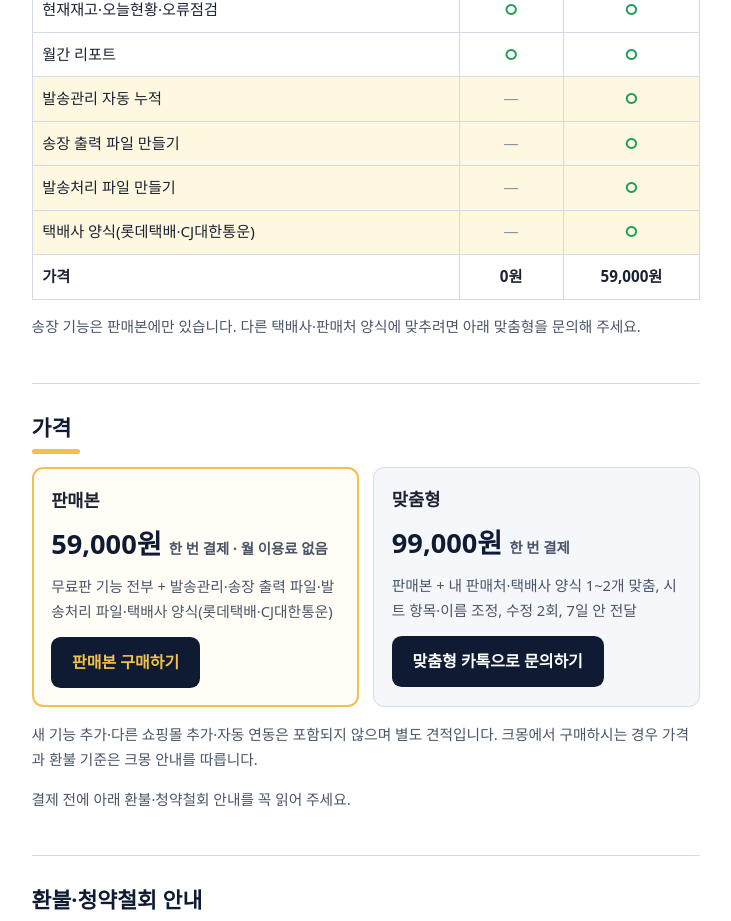
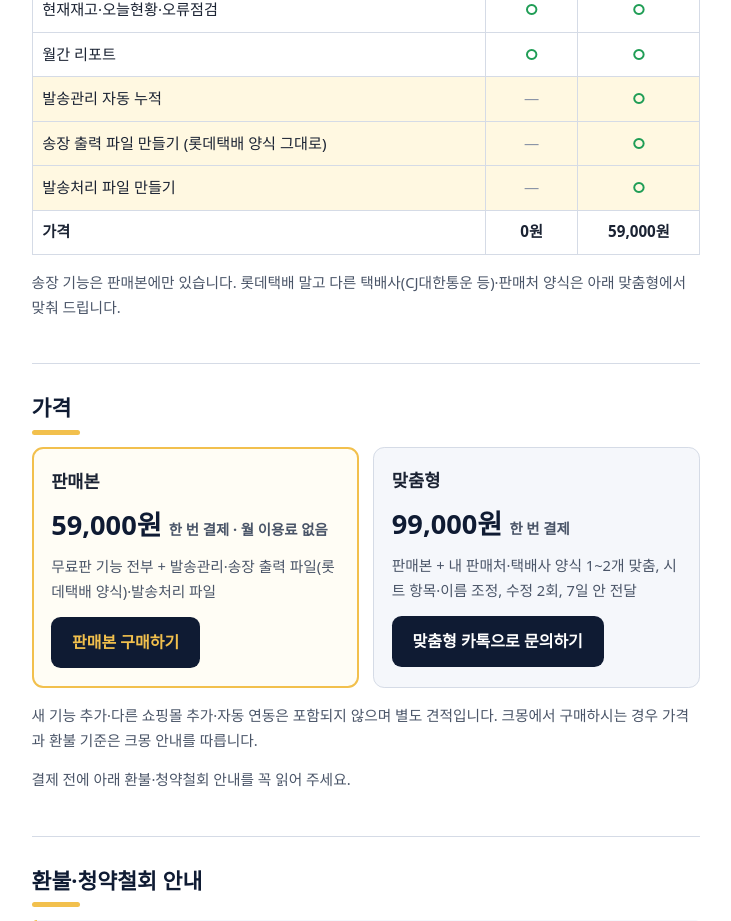
Before and after one commit to autosajang/autosajang.github.io, a plain HTML site: page index.html in a window 1280 px wide. Shown: the part 2040-2961 px from the top of the page, without its empty margins (274-1005 px from the left). Drawn offline with Linux system fonts and the light colour scheme.

Commit message:
판매 페이지 표 정리: 송장 양식 한 줄로, CJ 표기 정정
Co-Authored-By: Claude Haiku 5.5 <noreply@anthropic.com>

```diff
--- a/index.html
+++ b/index.html
@@ -109,14 +109,13 @@ footer{padding:1.6rem 0 3rem;color:var(--muted);font-size:.9rem}
       <tr><td>현재재고·오늘현황·오류점검</td><td class="yes">○</td><td class="yes">○</td></tr>
       <tr><td>월간 리포트</td><td class="yes">○</td><td class="yes">○</td></tr>
       <tr class="hl"><td>발송관리 자동 누적</td><td class="no">—</td><td class="yes">○</td></tr>
-      <tr class="hl"><td>송장 출력 파일 만들기</td><td class="no">—</td><td class="yes">○</td></tr>
+      <tr class="hl"><td>송장 출력 파일 만들기 (롯데택배 양식 그대로)</td><td class="no">—</td><td class="yes">○</td></tr>
       <tr class="hl"><td>발송처리 파일 만들기</td><td class="no">—</td><td class="yes">○</td></tr>
-      <tr class="hl"><td>택배사 양식(롯데택배·CJ대한통운)</td><td class="no">—</td><td class="yes">○</td></tr>
       <tr><td><b>가격</b></td><td><b>0원</b></td><td><b>59,000원</b></td></tr>
     </tbody>
   </table>
   </div>
-  <p class="note">송장 기능은 판매본에만 있습니다. 다른 택배사·판매처 양식에 맞추려면 아래 맞춤형을 문의해 주세요.</p>
+  <p class="note">송장 기능은 판매본에만 있습니다. 롯데택배 말고 다른 택배사(CJ대한통운 등)·판매처 양식은 아래 맞춤형에서 맞춰 드립니다.</p>
 </section>
 
 <section id="price">
@@ -125,7 +124,7 @@ footer{padding:1.6rem 0 3rem;color:var(--muted);font-size:.9rem}
     <div class="card main">
       <h3>판매본</h3>
       <div class="price">59,000원 <small>한 번 결제 · 월 이용료 없음</small></div>
-      <p class="note" style="margin:0 0 .8rem">무료판 기능 전부 + 발송관리·송장 출력 파일·발송처리 파일·택배사 양식(롯데택배·CJ대한통운)</p>
+      <p class="note" style="margin:0 0 .8rem">무료판 기능 전부 + 발송관리·송장 출력 파일(롯데택배 양식)·발송처리 파일</p>
       <a class="btn gold" style="background:var(--navy);color:var(--gold)" href="https://www.payapp.kr/L/z4nfVB">판매본 구매하기</a>
     </div>
     <div class="card">
@@ -158,7 +157,7 @@ footer{padding:1.6rem 0 3rem;color:var(--muted);font-size:.9rem}
   <details><summary>설치해야 하나요?</summary><p>따로 설치하는 프로그램은 없습니다. 받은 ZIP을 풀어 엑셀 파일(xlsm)을 열면 됩니다. 처음 한 번만 「차단 해제」와 「콘텐츠 사용」을 눌러 주세요.</p></details>
   <details><summary>엑셀은 어떤 버전이어야 하나요?</summary><p>윈도우용 Microsoft 엑셀(데스크톱)에서 쓰도록 만들었습니다. 매크로(버튼)를 허용해야 합니다. 지원하는 세부 버전은 아직 확정하지 못했으니, 무료판으로 먼저 열어 보세요.</p></details>
   <details><summary>열 때 매크로 경고가 나와요</summary><p>인터넷에서 받은 파일은 윈도우가 매크로를 막아 둡니다. ZIP을 풀기 전에 우클릭 → 속성 → 「차단 해제」 체크 → 확인. 그다음 풀어서 열고, 위쪽 노란 줄의 「콘텐츠 사용」을 누르세요. 믿을 수 있는 파일일 때만 허용합니다.</p></details>
-  <details><summary>무료판과 판매본은 뭐가 다른가요?</summary><p>무료판: 상품·판매처 등록, 쿠팡·스마트스토어 주문자료 가져오기, 현재재고·오늘현황, 월간 리포트. 판매본(59,000원): 여기에 발송관리, 송장 출력 파일 만들기, 발송처리 파일 만들기, 롯데택배·CJ대한통운 양식이 더해집니다.</p></details>
+  <details><summary>무료판과 판매본은 뭐가 다른가요?</summary><p>무료판: 상품·판매처 등록, 쿠팡·스마트스토어 주문자료 가져오기, 현재재고·오늘현황, 월간 리포트. 판매본(59,000원): 여기에 발송관리, 송장 출력 파일 만들기(롯데택배 양식), 발송처리 파일 만들기가 더해집니다. 다른 택배사 양식은 맞춤형입니다.</p></details>
   <details><summary>내 자료가 밖으로 나가나요?</summary><p>아니요. 자료는 내 컴퓨터의 엑셀 파일 안에만 있습니다. 인터넷으로 보내거나 받는 기능이 없습니다(코드 글자 검색으로 확인). 쿠팡·스마트스토어에서 파일을 내려받고 만든 파일을 올리는 일은 직접 하셔야 합니다.</p></details>
   <details><summary>환불은 되나요?</summary><p>파일을 받은 날부터 7일 안에 청약철회를 요청할 수 있습니다(이미 내려받아 쓰신 경우 제한될 수 있음). 안내와 다른 파일이 오거나 열리지 않으면 받은 날부터 3개월 안, 안 날부터 30일 안에 환불·교환을 요청하세요. 구매 전 무료판을 먼저 써 보실 수 있습니다.</p></details>
   <details><summary>문의는 어디로 하나요?</summary><p>카카오톡 채널 「오토사장」에 남겨 주세요. 평일 10:00~18:00(주말·공휴일 휴무), 순서대로 답합니다. 불편한 점을 알려 주셔도 됩니다. 고객 이름·전화번호·주소는 가려서 보내 주세요.</p></details>
```
